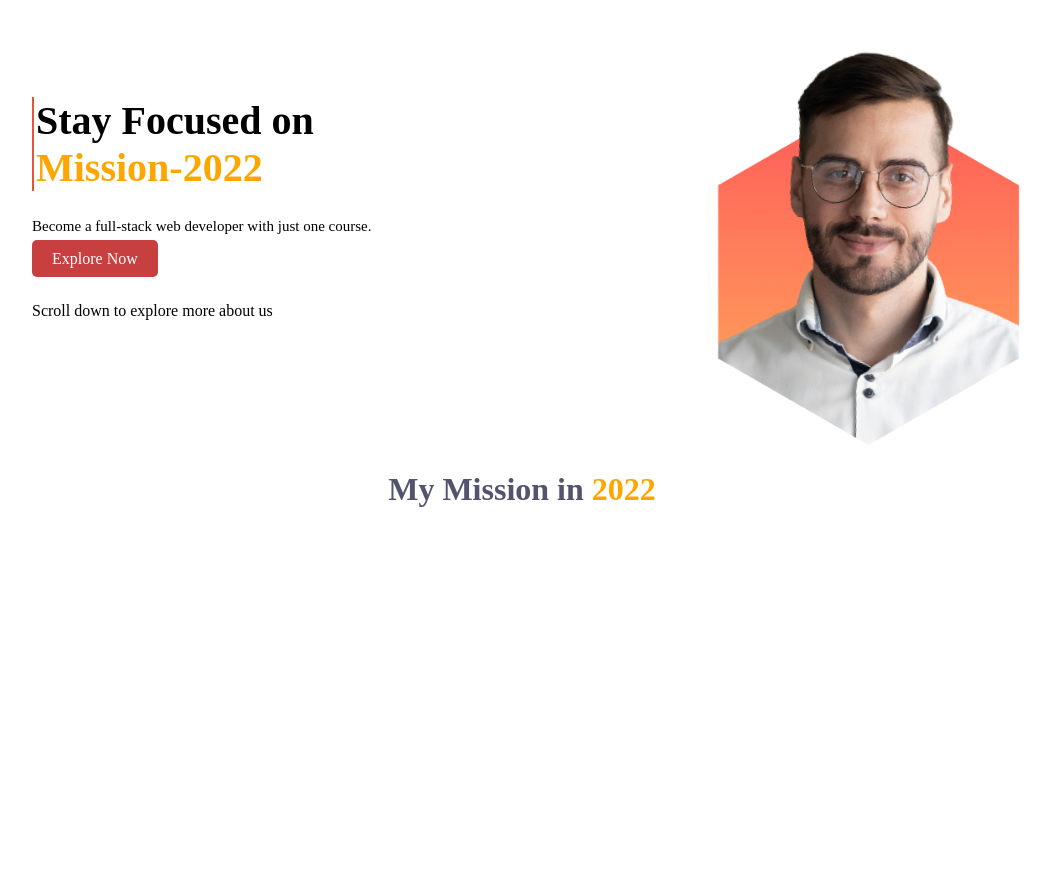
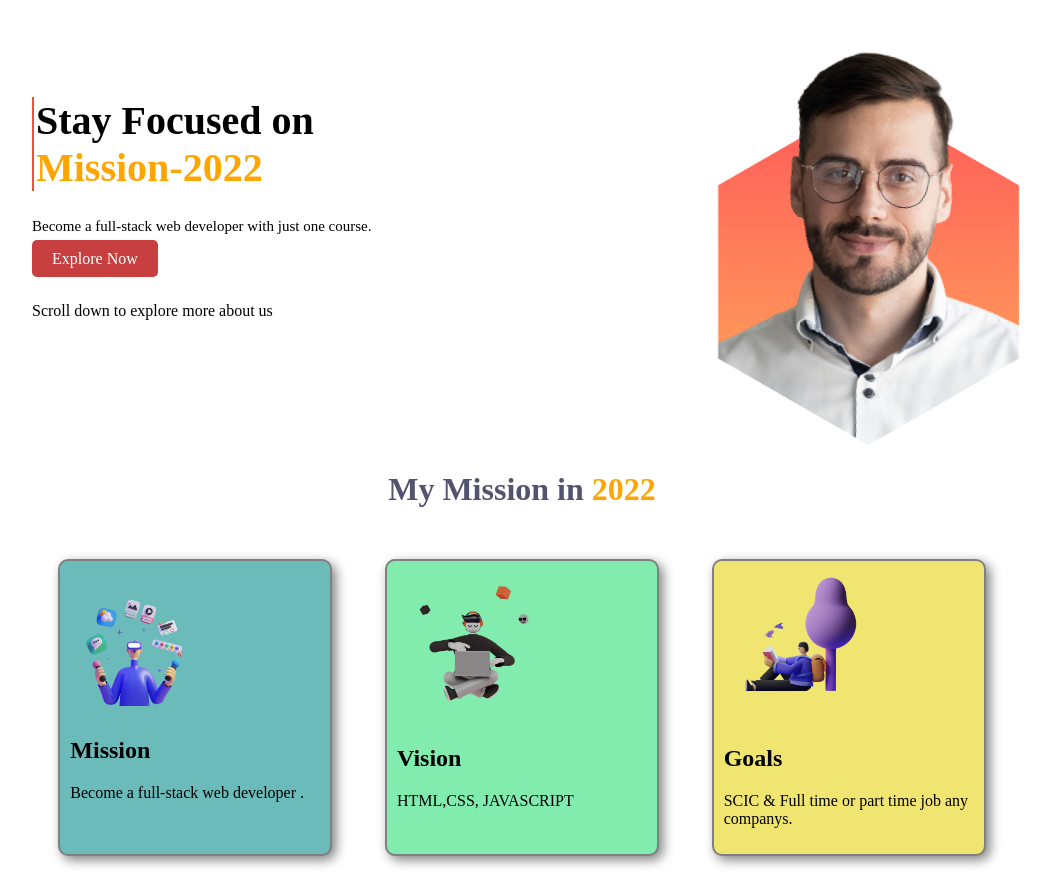
Before and after one commit to Imdad-Ashiq/My-First-Project, a plain HTML site: page My-First-Project/index.html in a window 1280 px wide. Shown: the whole page, without its empty margins (118-1169 px from the left). Before the commit the page ends 800 px from the top, so only its background shows below. Drawn offline with Linux system fonts and the light colour scheme.

Commit message:
Second div added

```diff
--- a/My-First-Project/index.html
+++ b/My-First-Project/index.html
@@ -19,3 +19,32 @@
         </div>
     </div>
     <h1 style="text-align: center;"><span class="blue">My Mission in</span><span class="color"> 2022</span></h1>
+    <div class="illustrators1">
+        <div class="illustrators m">
+            <div class="div-img">
+                <img src="images/illustrators/illustrator-1.png" alt="">
+            </div>
+            <h2>Mission</h2>
+            <p>
+                Become a full-stack web developer .
+            </p>
+        </div>
+        <div class="illustrators v">
+            <div class="div-img">
+                <img src="images/illustrators/illustrator-2.png" alt="">
+            </div>
+            <h2>Vision</h2>
+            <p>
+                HTML,CSS, JAVASCRIPT
+            </p>
+        </div>
+        <div class="illustrators g">
+            <div class="div-img">
+                <img src="images/illustrators/illustrator-3.png" alt="">
+            </div>
+            <h2>Goals</h2>
+            <p>
+                SCIC & Full time or part time job any companys.
+            </p>
+        </div>
+    </div>
```
